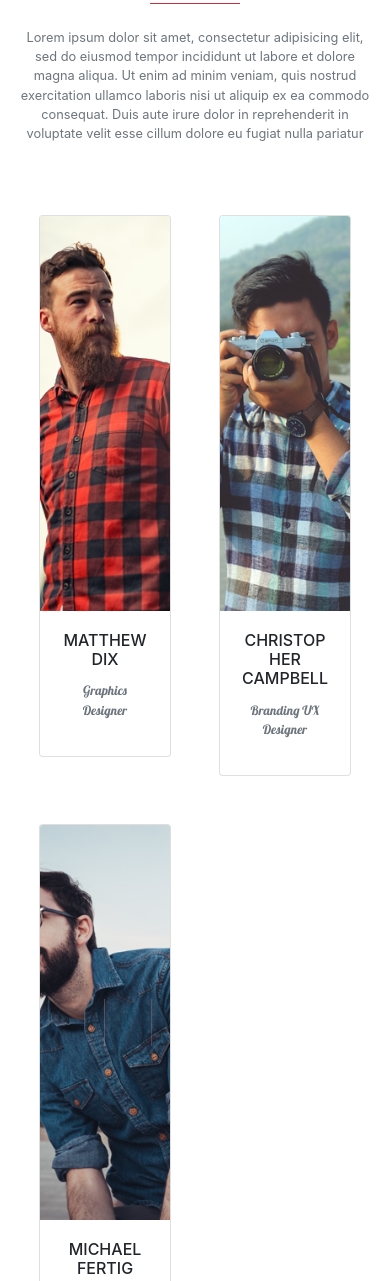
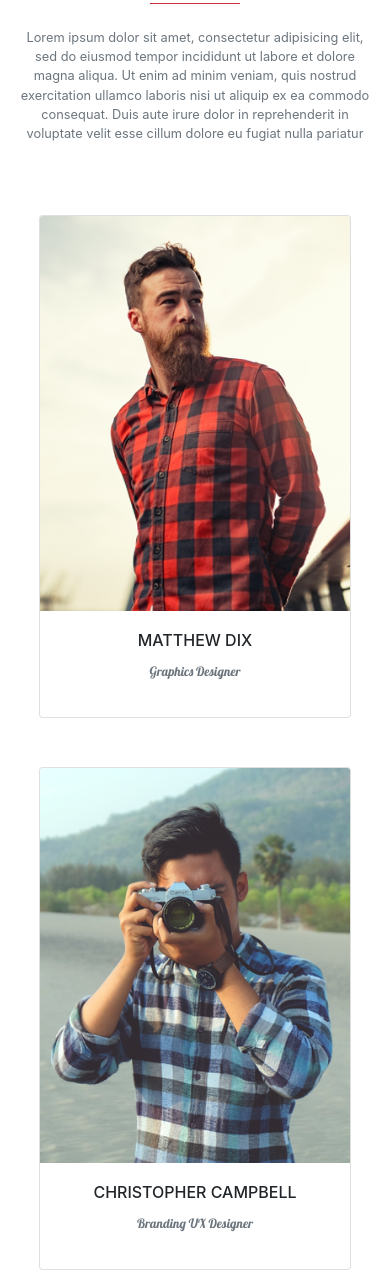
Before and after one commit to adi07rak/PSD-TO-HTML-MoGo_Template, a plain HTML site: page index.html in a window 390 px wide. Shown: the part 5603-6884 px from the top of the page. Drawn offline with Linux system fonts and the light colour scheme.

Commit message:
basic changes

```diff
--- a/index.html
+++ b/index.html
@@ -45,7 +45,7 @@
         <a class="nav-link" href="#work_section">WORK</a>
       </li>
        <li class="nav-item">
-        <a class="nav-link" href="#footer">COTACT</a>
+        <a class="nav-link" href="#footer">CONTACT</a>
       </li>
        <li class="nav-item">
         <a class="nav-link" href="#blog">BLOG</a>
@@ -385,7 +385,7 @@
 
 	<div class="row mt-5 no-gutters">
 
-		<div class="col-lg-4 col-md-4 col-sm-6 col-6" data-aos="flip-left">
+		<div class="col-lg-4 col-md-4 col-sm-6 col-12" data-aos="flip-left">
 
 			<div class="team_section p-4">
 				<div class="card">
@@ -411,7 +411,7 @@
 			</div>
 		</div>
 
-		<div class="col-lg-4 col-md-4 col-sm-6 col-6" data-aos="flip-left">
+		<div class="col-lg-4 col-md-4 col-sm-6 col-12" data-aos="flip-left">
 
 			<div class="team_section p-4">
 				<div class="card">
@@ -436,7 +436,7 @@
 			</div>
 		</div>
 
-		<div class="col-lg-4 col-md-4 col-sm-6 col-6" data-aos="flip-left">
+		<div class="col-lg-4 col-md-4 col-sm-6 col-12" data-aos="flip-left">
 
 			<div class="team_section p-4">
 				<div class="card">
@@ -816,7 +816,7 @@
 			</div>
 		</div>
 		<hr>
-		<p class="text-center small"><i class="fa fa-copyright"></i> 2020 MoGo Designed by <span class="pink_clr">ADITYA JANI</span></p>
+		<p class="text-center small"><i class="fa fa-copyright"></i> 2020 MoGo Designed by <span class="pink_clr">Aditya Jani</span></p>
 	</div>
 
 </div>
```
